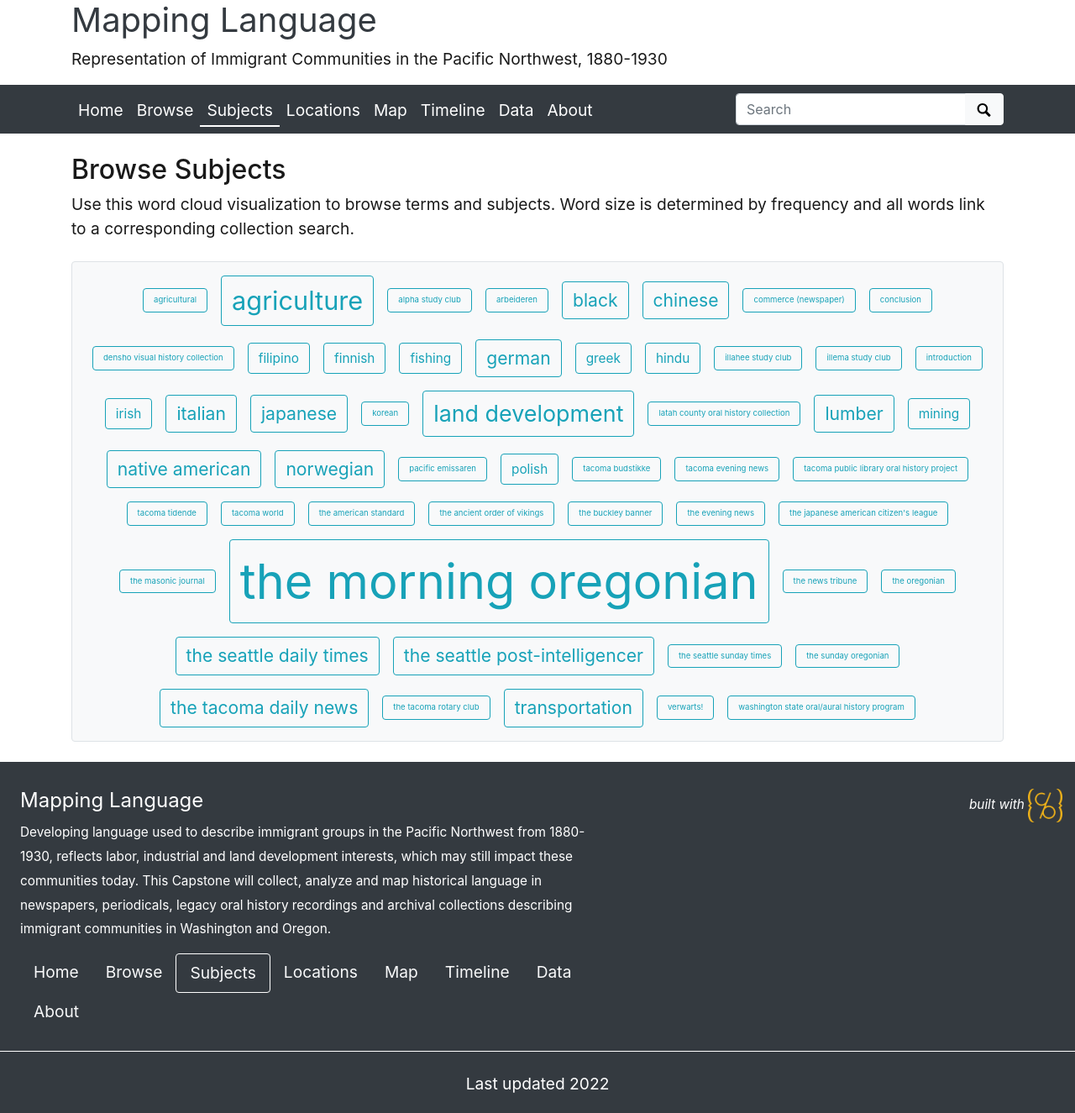
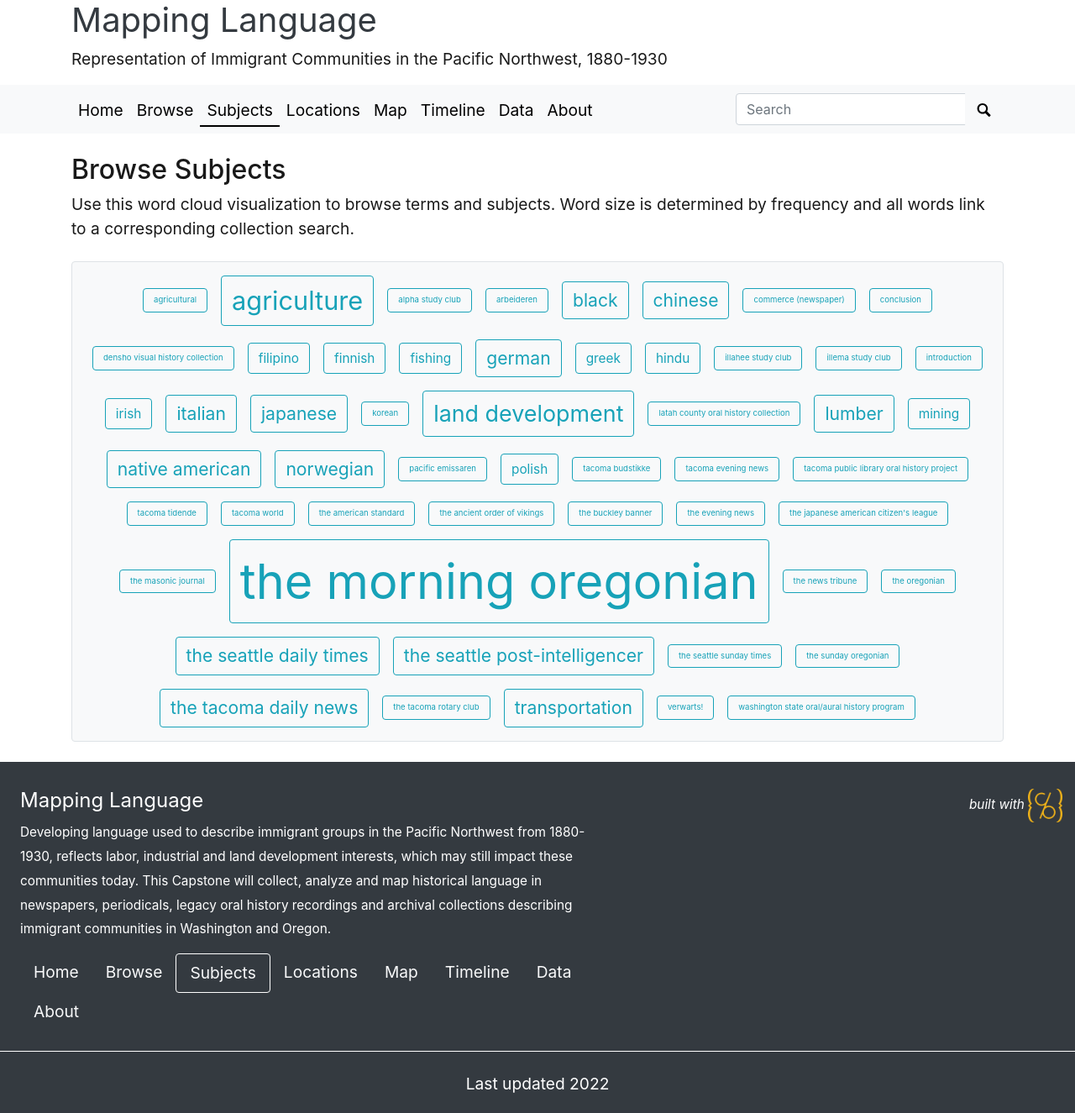
Before and after one commit to aweymo/CS, a Jekyll site: the page built from pages/subjects.md, in a window 1280 px wide. Shown: the whole page at 84% size. Built offline with Jekyll 4.4.1, drawn with Linux system fonts in a browser that asks for light colours.

Commit message:
First pass

```diff
--- a/_data/theme.yml
+++ b/_data/theme.yml
@@ -8,9 +8,9 @@
 #
 # featured image is used in home page banner and in meta markup to represent the collection
 # use either an objectid (from an item in this collect), a relative location of an image in this repo (ex. /assets/img/feature.jpg), or a full url to an image elsewhere
-featured-image: demo_001
+featured-image: coll001
 # optional: add extra padding around collection title for a larger image feature.
-home-title-y-padding: # Default is 8em
+home-title-y-padding: 12em
 # optional: change position of background image, center, top, bottom
 home-banner-image-position: # Default is center
 
@@ -41,7 +41,7 @@ locations-stopwords: # set of subjects separated by ; that will be removed from
 latitude: 46.727485 #to determine center of map
 longitude: -117.014185 #to determine center of map
 zoom-level: 7 # zoom level for map
-map-base: Esri_WorldStreetMap # set default base map, choose from: Esri_WorldStreetMap, Esri_NatGeoWorldMap, Esri_WorldImagery
+map-base: Esri_NatGeoWorldMap # set default base map, choose from: Esri_WorldStreetMap, Esri_NatGeoWorldMap, Esri_WorldImagery
 map-search: true # true/false, not suggested with large collections
 map-search-fuzziness: 0.35 # fuzzy search range from 1 = anything to 0 = exact match only
 map-cluster: true # true/false, suggested for large collection or with many items in same location
@@ -69,10 +69,10 @@ metadata-facets-fields: "subject,creator,format"
 # NAVBAR COLORS
 # If you'd like to change the color of the nav-bar and links, adjust the below.
 # Choose from "navbar-light" for use with light background colors, or "navbar-dark" for dark background colors
-navbar-color: navbar-dark
+navbar-color: navbar-light
 # navbar background color
 # Choose from bg-primary, bg-secondary, bg-success, bg-danger, bg-warning, bg-info, bg-light, bg-dark, bg-white
-navbar-background: bg-dark
+navbar-background: bg-light
 
 # BOOTSWATCH THEMES
 # You can replace the standard Bootstrap theme with a Bootswatch (https://github.com/thomaspark/bootswatch) option
```
